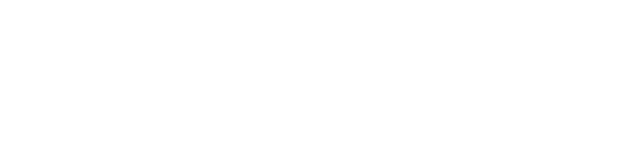
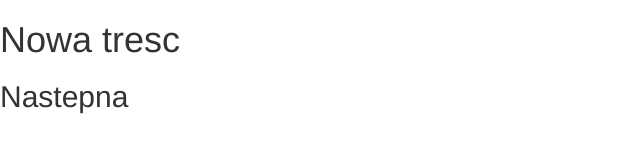
Before and after one commit to endrju80/nauka-gita, a plain HTML site: page index.html/index.html in a window 1280 px wide. Shown: the whole page, without its empty margins (0-640 px from the left). Drawn offline with nearby package versions, Linux system fonts and the light colour scheme; files that its build step writes are made by us from their sources; a web font is replaced by a local one.

Commit message:
change content at h1, h2

```diff
--- a/index.html/index.html
+++ b/index.html/index.html
@@ -11,5 +11,6 @@
 	<meta name="viewport" content="width=device-width, initial-scale=1.0">
 </head>
 <body>
-
+	<h1> Nowa tresc </h1>
+		<h2>Nastepna </h2>
 </body>
```
